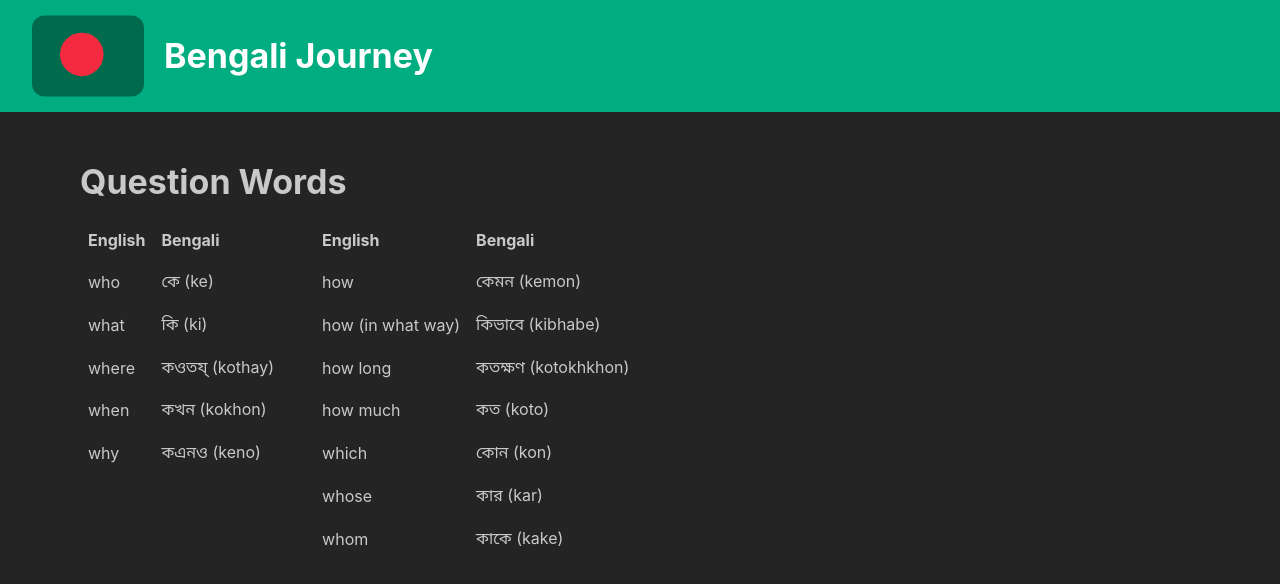
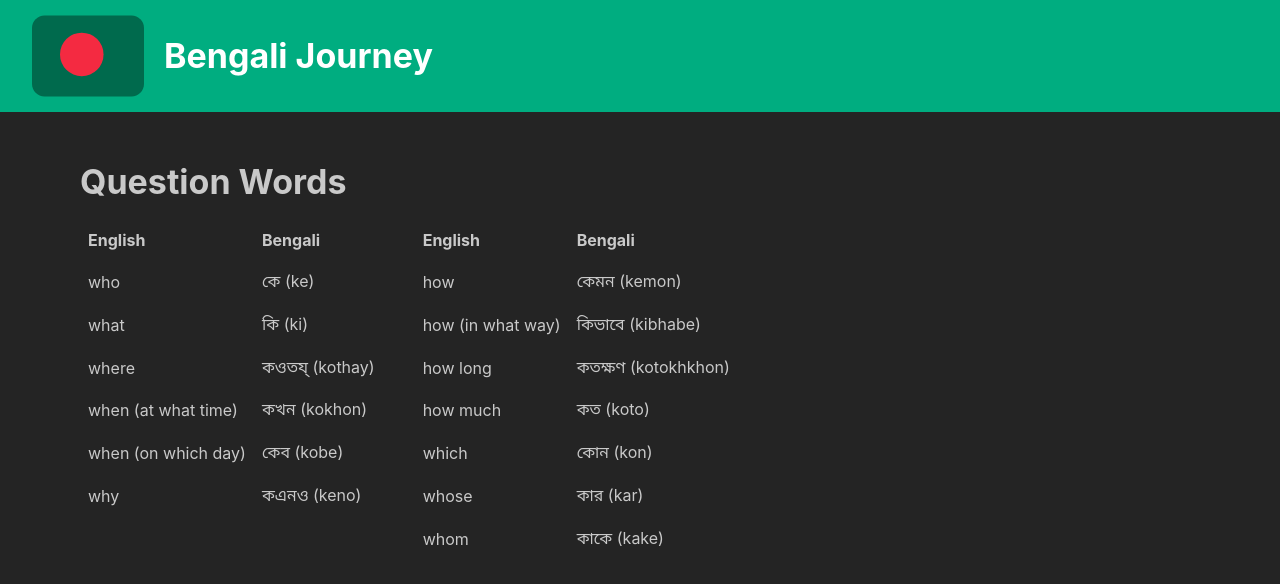
Before and after one commit to tahmid-23/bn-journey, a Next.js app: page /question-words in a window 1280 px wide. Shown: the top 584 px of the page. Built offline with nearby package versions, Linux system fonts and the light colour scheme.

Commit message:
add kobe

```diff
--- a/src/app/question-words/page.tsx
+++ b/src/app/question-words/page.tsx
@@ -29,8 +29,12 @@ export default function Page() {
               ),
             },
             {
-              english: "when",
+              english: "when (at what time)",
               bengali: <BNPronunciation bengali="কখন" pronunciation="kokhon" />,
+            },
+            {
+              english: "when (on which day)",
+              bengali: <BNPronunciation bengali="কেব" pronunciation="kobe" />,
             },
             {
               english: "why",
```
